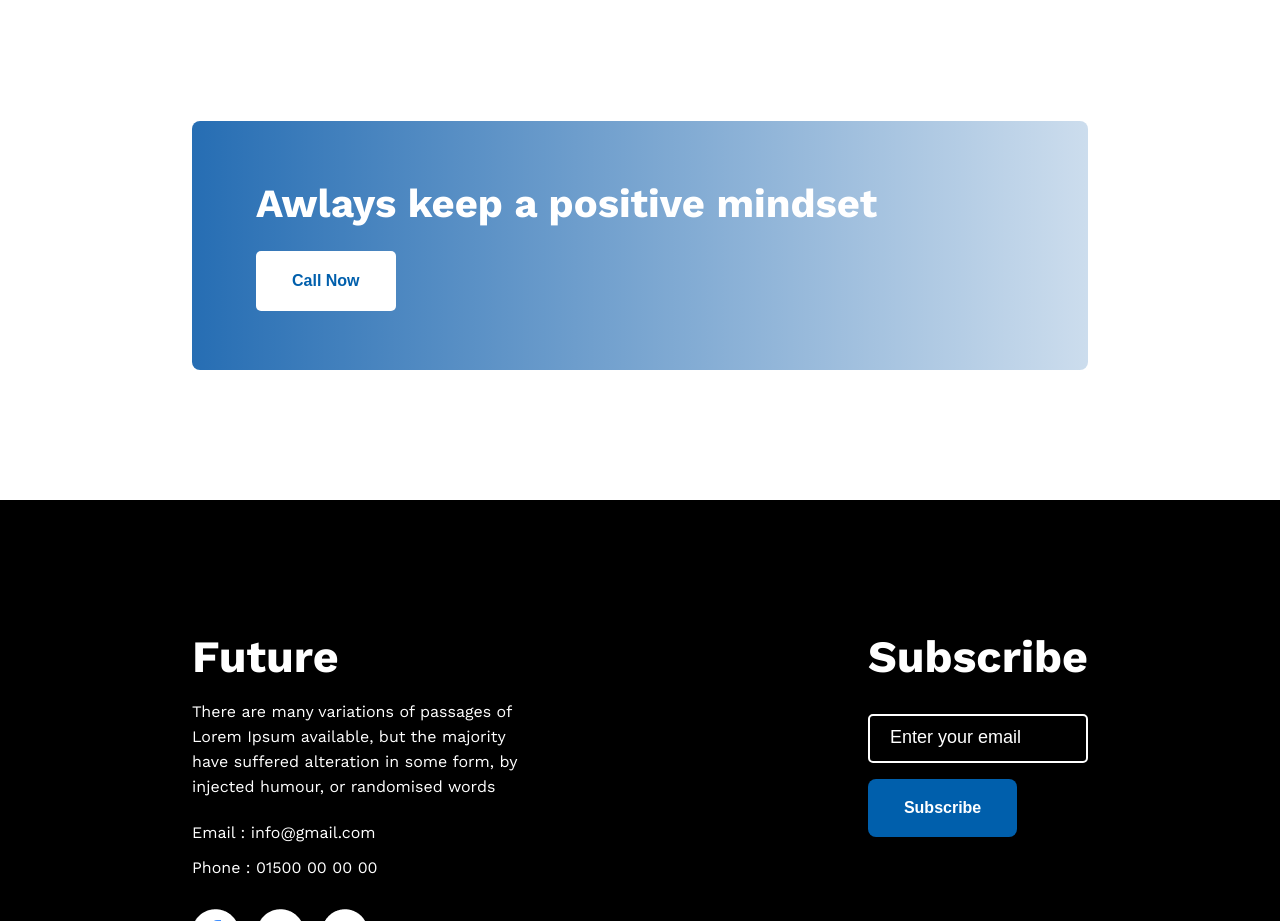
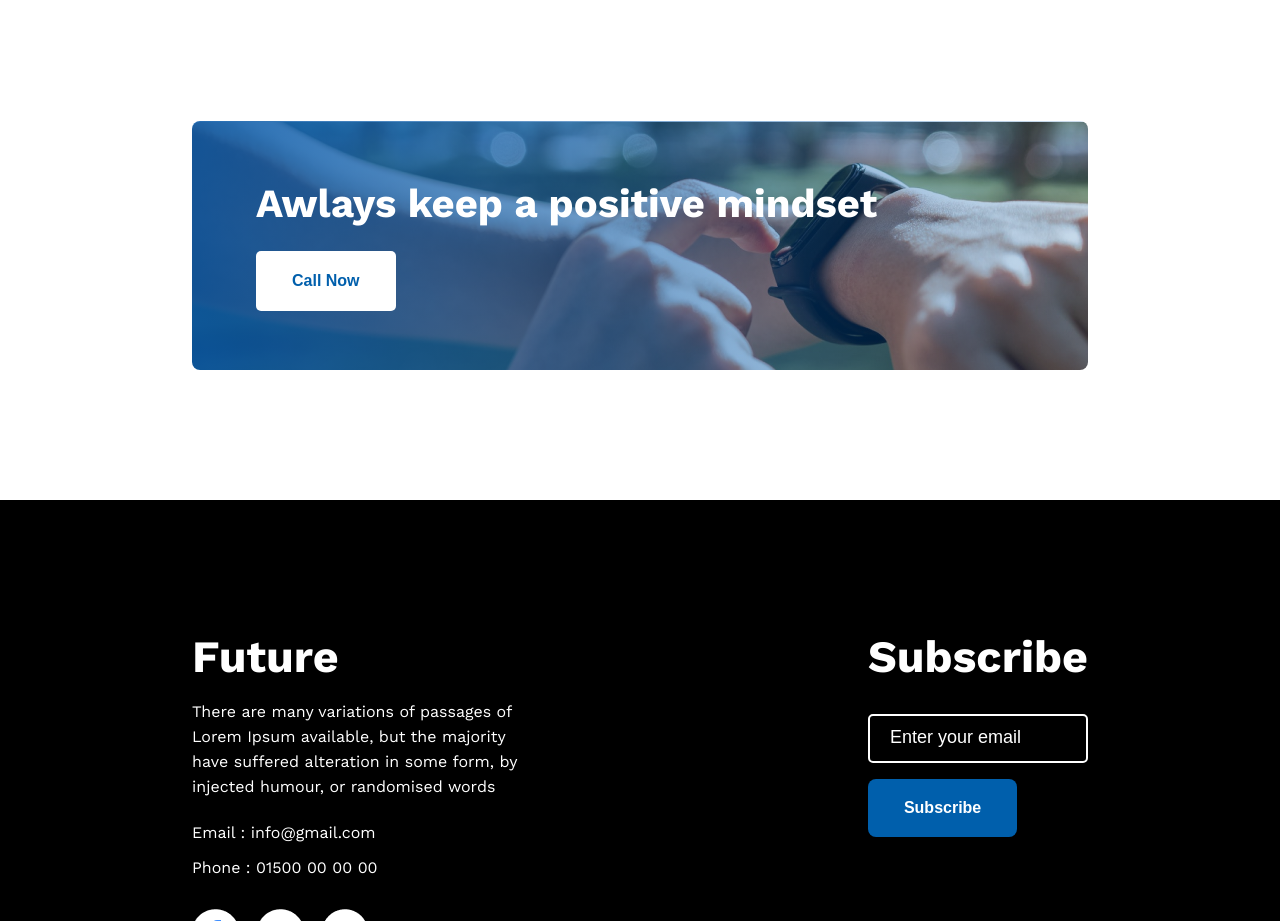
Before and after one commit to S-A-Mahamud/new-year, a plain HTML site: page index.html in a window 1280 px wide. Shown: the part 4020-4941 px from the top of the page. Drawn offline with nearby package versions, Linux system fonts and the light colour scheme; the site is published under a folder, as on GitHub Pages, so addresses that start at the root find nothing.

Commit message:
New Year

```diff
--- a/style/style.css
+++ b/style/style.css
@@ -141,7 +141,7 @@
     background-image: linear-gradient(to right,
             rgba(0, 84, 166, 0.85),
             rgba(0, 84, 166, 0.2)),
-        url('/images/watch.png');
+        url('../images/watch.png');
     margin-bottom: 130px;
     border-radius: 8px;
 }
```
